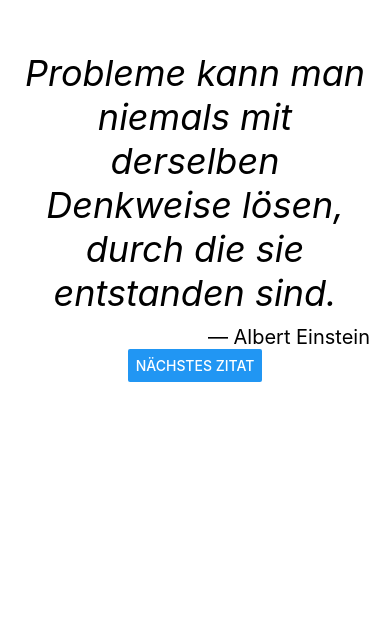
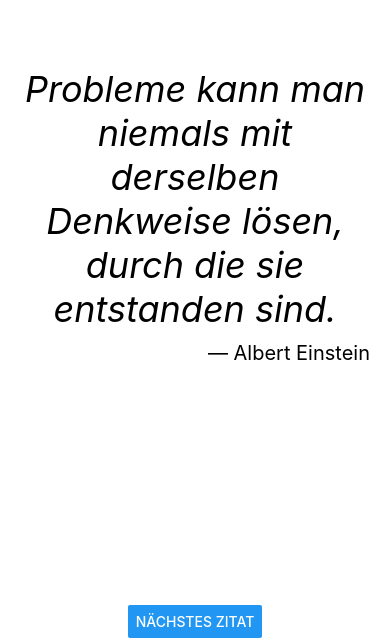
Before and after one commit to TrendingTechnology/NiceQuotes, a React Native app: screen / in a window 390 px wide. Shown: the part 206-844 px from the top of the page. Built offline with nearby package versions, Linux system fonts and the light colour scheme.

Commit message:
Button am unteren Bildschimrand

```diff
--- a/App.js
+++ b/App.js
@@ -28,10 +28,12 @@ export default class App extends Component {
     return (
       <View style={styles.container}>
         <Quote text={quote.text} author={quote.author} />
-        <Button
-          title="Nächstes Zitat"
-          onPress={() => this.setState({ index: nextIndex })}
-        />
+        <View style={styles.button}>
+          <Button
+            title="Nächstes Zitat"
+            onPress={() => this.setState({ index: nextIndex })}
+          />
+        </View>
       </View>
     );
   }
@@ -43,5 +45,9 @@ const styles = StyleSheet.create({
     backgroundColor: '#fff',
     alignItems: 'center',
     justifyContent: 'center'
+  },
+  button: {
+    position: 'absolute',
+    bottom: 0
   }
 });
```
